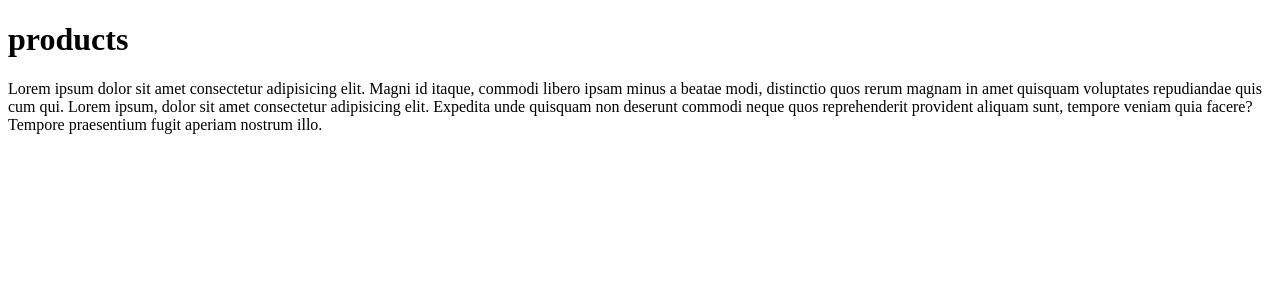
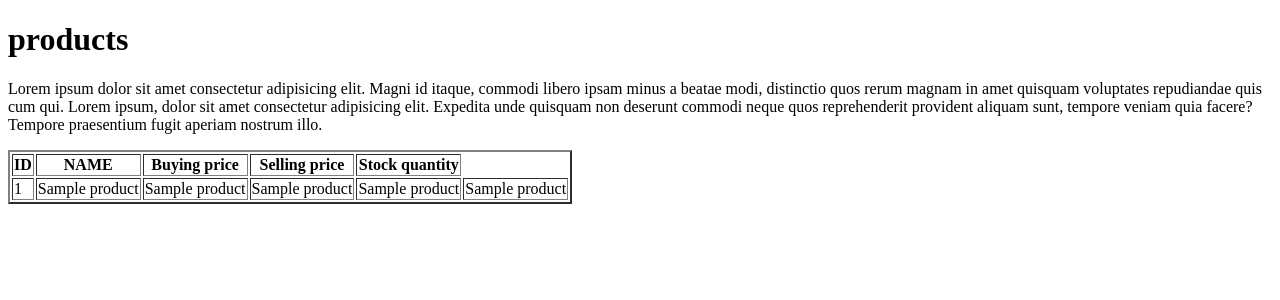
Before and after one commit to Abdishakur-prog/myduka-project, a Flask app: page /products in a window 1280 px wide. Shown: the top 300 px of the page. Run offline with Flask 3, Linux system fonts and the light colour scheme; a database or web service that is not in the repository returns one stand-in record (values such as "Sample title"); some libraries are stand-ins or nearby versions.

Commit message:
first commit

```diff
--- a/main.py
+++ b/main.py
@@ -10,7 +10,8 @@ app=Flask(__name__)
 @app.route("/")
 
 def index():
-    return render_template("index.html")
+    name="mohamed"
+    return render_template("index.html", myname=name)
 
 @app.route("/about")
 def about():
@@ -24,7 +25,9 @@ def contact():
 def fetchProducts():
     cur.execute("select * from products;")
     products=cur.fetchall()
-    return render_template("products.html")
+    print(products)
+
+    return render_template("products.html", myproducts=products)
 
 
 
--- a/templates/index.html
+++ b/templates/index.html
@@ -13,5 +13,8 @@
         omnis similique rerum officia veritatis, suscipit illum, ullam in natus libero consequuntur.
 
     </p>
+
+    {{myname}}
+
 </body>
 </html>
--- a/templates/products.html
+++ b/templates/products.html
@@ -1,15 +1,48 @@
 <!DOCTYPE html>
 <html lang="en">
+
 <head>
     <meta charset="UTF-8">
     <meta name="viewport" content="width=device-width, initial-scale=1.0">
     <title>Document</title>
 </head>
+
 <body>
     <h1>products</h1>
-    <p>Lorem ipsum dolor sit amet consectetur adipisicing elit. Magni id itaque, commodi libero ipsam minus a beatae modi, distinctio quos rerum magnam in amet quisquam voluptates repudiandae quis cum qui.
-        Lorem ipsum, dolor sit amet consectetur adipisicing elit. Expedita unde quisquam non deserunt commodi neque quos reprehenderit provident aliquam sunt, tempore veniam quia facere? Tempore praesentium fugit aperiam nostrum illo.
+    <p>Lorem ipsum dolor sit amet consectetur adipisicing elit. Magni id itaque, commodi libero ipsam minus a beatae
+        modi, distinctio quos rerum magnam in amet quisquam voluptates repudiandae quis cum qui.
+        Lorem ipsum, dolor sit amet consectetur adipisicing elit. Expedita unde quisquam non deserunt commodi neque quos
+        reprehenderit provident aliquam sunt, tempore veniam quia facere? Tempore praesentium fugit aperiam nostrum
+        illo.
 
     </p>
+    <table border="2">
+        <thead>
+            <tr>
+                <th>ID</th>
+                <th>NAME</th>
+                <th>Buying price</th>
+                <th>Selling price</th>
+                <th>Stock quantity</th>
+            </tr>
+        </thead>
+        <tbody>
+            {% for p in myproducts %}
+            <tr>
+                <td> {{p[0]}}</td>
+                <td> {{p[1]}}</td>
+                <td> {{p[2]}}</td>
+                <td> {{p[3]}}</td>
+                <td> {{p[4]}}</td>
+                <td> {{p[5]}}</td>
+
+            </tr>
+            {% endfor%}
+        </tbody>
+    </table>
+
+
+
 </body>
+
 </html>
```
